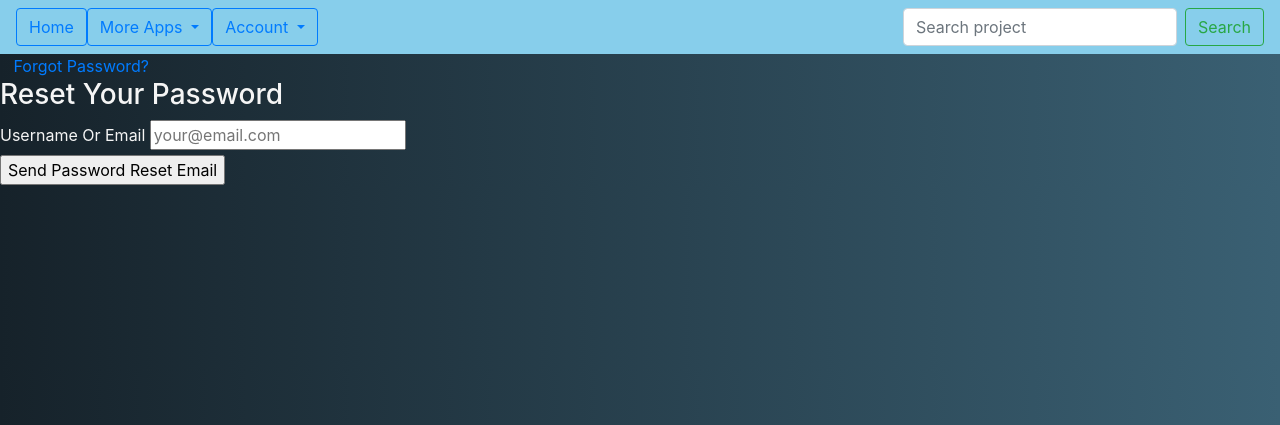
After one commit to FrancisSakwa89/Awards, a Django app: page /password/ in a window 1280 px wide. The commit adds this page. Shown: the top 425 px of the page. Run offline with Django 3.2, Linux system fonts and the light colour scheme; a user stored in the database is signed in; data comes from the database, SQL or seed files in the repository; some libraries are stand-ins or nearby versions.

```diff
--- a/reward/static/css/styles.css
+++ b/reward/static/css/styles.css
@@ -1,3 +1,20 @@
 /* h3{
     color: green
 } */
+
+li{
+    color: white;
+    list-style-type: none;
+}
+
+.card-body card-body-cascade text-center wow fadeIn{
+     background-color: skyblue;
+}
+.fab {
+  padding: 20px;
+  font-size: 30px;
+  width: 30px;
+  text-align: center;
+  text-decoration: none;
+  border-radius: 50%;
+}
--- a/reward/templates/navbar.html
+++ b/reward/templates/navbar.html
@@ -22,8 +22,11 @@
               <li><a class="nav-link" href="{% url 'contact' %}">Contacts</a></li>
               <li><a class="nav-link" href="{% url 'subscribe' %}">Subscribe</a></li>
               <li><a class="nav-link" href="{% url 'myprojects' %}">My Projects</a></li>
+              <li><a class="nav-link" href="{% url 'password' %}">Forgot Password</a></li>
+
                 </li>
               </ul>
+
               <!-- <br> -->
               <!-- <li>
                   <a class="nav-link" href="{% url 'contact'%}">Contacts</a>
@@ -52,6 +55,7 @@
             <a class='btn btn-default' href="/accounts/login">Login</a>
           </li>
       </ul>
+
           {% endif %}
           </ul>
           <form class="form-inline my-2 my-lg-0" action="{% url 'search_results' %}">
--- /dev/null
+++ b/reward/templates/password.html
@@ -0,0 +1,35 @@
+{% extends "base.html" %} {% load bootstrap4 %} {% block content %}
+
+
+&nbsp;&nbsp;
+<a href="#" id="forgot-password-link" class="forgot-password-link">
+  Forgot Password?
+</a>
+</div>
+
+</form>
+
+    <form class="forgot-password-form login-form" id="forgot-password-form" action="#0">
+
+<h3>Reset Your Password</h3>
+
+<div class="field">
+<label for="forgot-email">Username Or Email</label>
+<input type="text" id="forgot-email" name="forgot-email" placeholder="your@email.com" required>
+</div>
+
+<div class="field">
+<input id="forgot-email-btn" type="submit" value="Send Password Reset Email" class="button button-medium">
+</div>
+
+<div id="sent-message">
+<div id="sent-message-message"></div>
+</div>
+
+</form>
+
+
+  </div>
+
+</div>
+{% endblock %}
--- a/reward/urls.py
+++ b/reward/urls.py
@@ -17,6 +17,8 @@ urlpatterns=[
     url(r'^api/projects/$', views.ProjectList.as_view()),
     url(r'^subscribe/', views.subscribe, name='subscribe'),
     url(r'^myprojects/', views.myprojects, name='myprojects'),
+    url(r'^password/', views.password, name='password'),
+
 
 ]
 
--- a/reward/views.py
+++ b/reward/views.py
@@ -16,7 +16,7 @@ from .serializer import ProjectSerializer, ProfileSerializer
 from .forms import AwardLetterForm
 
 # Create your views here.
-# @login_required(login_url='/accounts/login/')
+@login_required(login_url='/accounts/login/')
 def welcome(request):
   id = request.user.id
   profile = Profile.objects.get(user=id)
@@ -34,6 +34,16 @@ def myprojects(request):
   projects = Project.objects.all().order_by('-pub_date')
 
   return render(request, 'myproject.html',{'projects':projects,'profile':profile})
+
+
+@login_required(login_url='/accounts/login/')
+def password(request):
+  id = request.user.id
+  profile = Profile.objects.get(user=id)
+
+  # projects = Project.objects.all().order_by('-pub_date')
+
+  return render(request, 'password.html',{'profile':profile})
 
 
 
```
Also changed, not shown: reward/templates/index.html (+2 -19 lines), reward/templates/photos/project.html (+10 -3 lines), media/photos/download_hfIYljX.jpeg (added).
